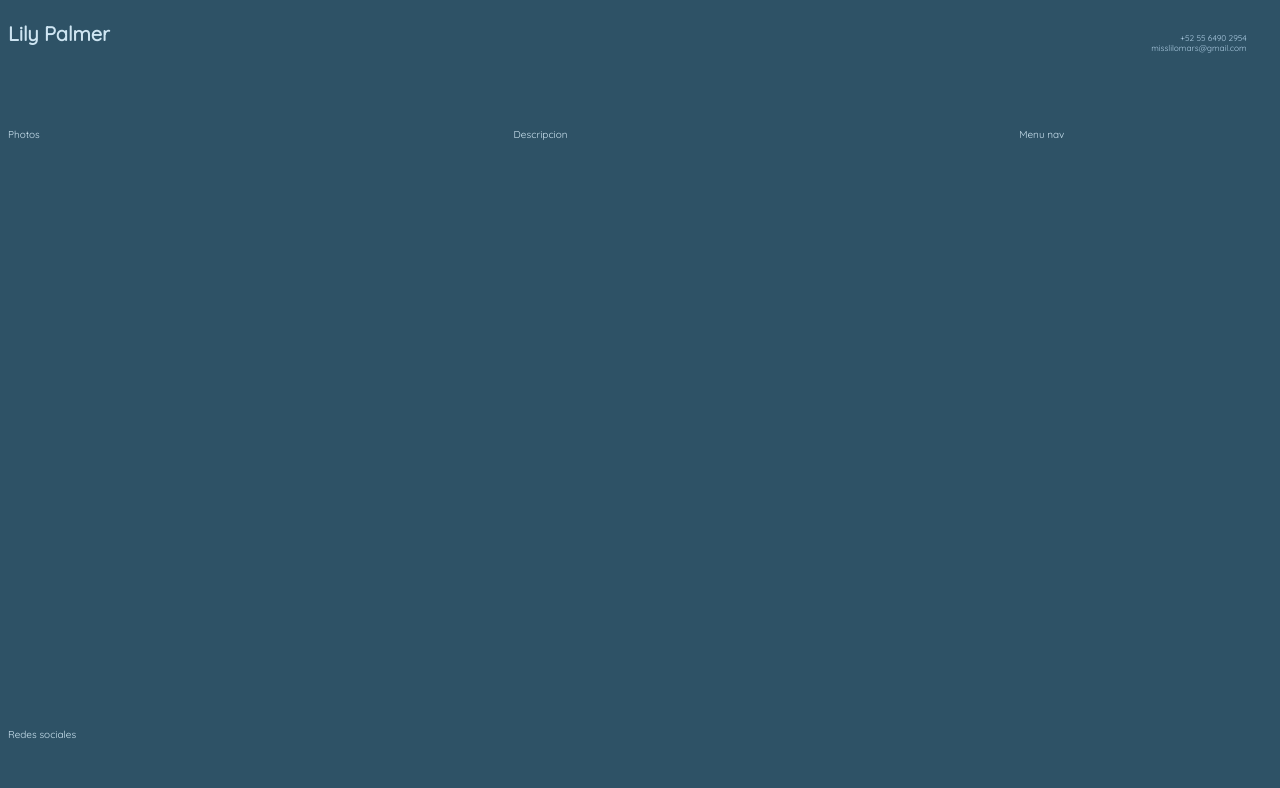
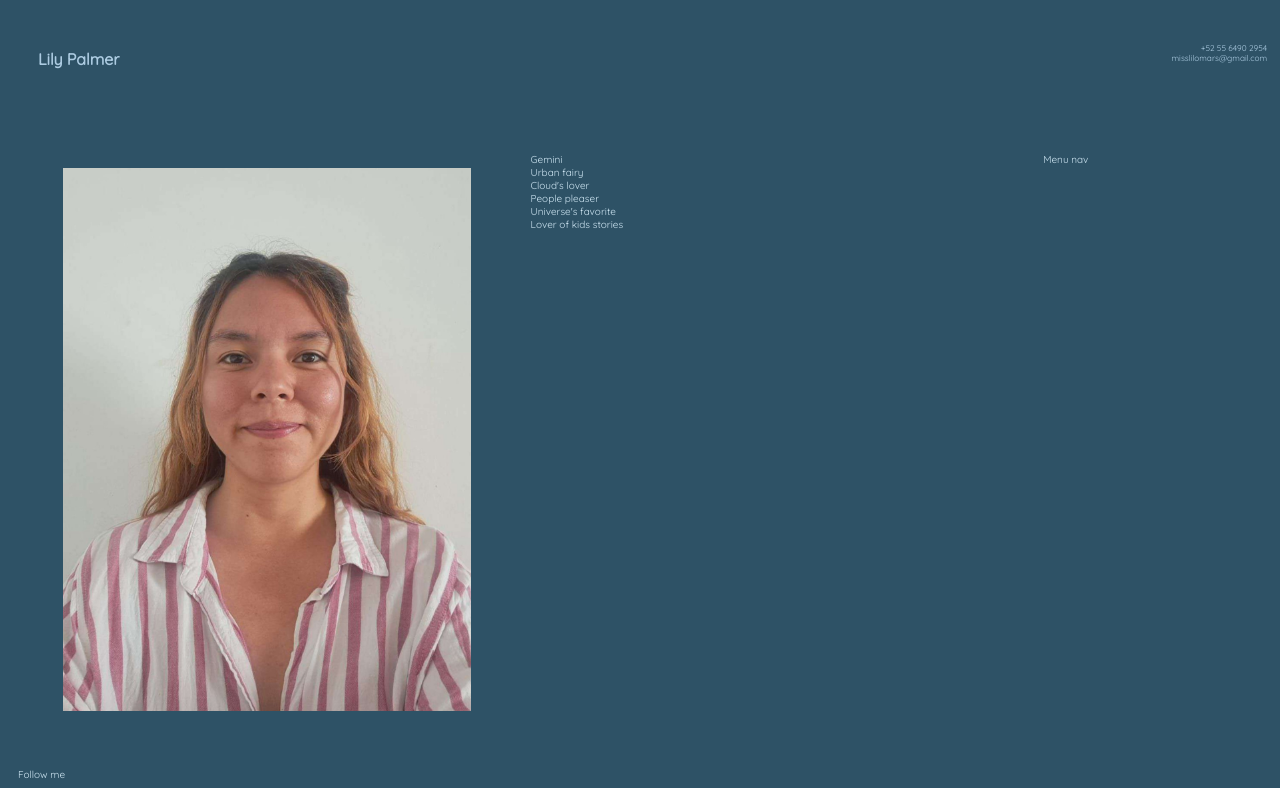
Before and after one commit to Sexy-sadeyes-kitty/practicas, a plain HTML site: page html-css-practica/proyecto-1/css/index.html in a window 1280 px wide. Shown: the top 788 px of the page. Drawn offline with Linux system fonts and the light colour scheme.

Commit message:
feature: photo & descripción

```diff
--- a/html-css-practica/proyecto-1/css/css/style.css
+++ b/html-css-practica/proyecto-1/css/css/style.css
@@ -1,5 +1,5 @@
 html{
-    margin: 0;
+    margin: 10px;
     padding: 0;
     border: 0;
     box-sizing: border-box;
@@ -22,17 +22,17 @@ html{
         "footer footer aside";
     grid-template-columns: 40% 40% 20%;
     grid-template-rows: 15% 75% 10%;
+    grid-gap: 15px;
 }
 
-.h1{
+.h1-elements{
     grid-area: h1;
     grid-column: 1 / 3;
     grid-row: 1;
     font-size: medium;
     color: #accbe1;
     text-align: left;
-    padding: 10%;
-    border: 25%;
+    padding: 20px;
 }
 
 .header-elements{
@@ -50,8 +50,15 @@ html{
     grid-area: div;
     grid-column: 1 / 2;
     grid-row: 2;
+    padding: 5px;
 }
 
+.div-img{
+    width: 100%;
+    height: 100%;
+    object-fit: cover;
+
+}
 .main-elements{
     grid-area: main;
     grid-column: 2 / 3;
--- a/html-css-practica/proyecto-1/css/index.html
+++ b/html-css-practica/proyecto-1/css/index.html
@@ -14,10 +14,21 @@
     <div class="container">
         <h1 class="h1-elements">Lily Palmer</h1>
         <header class="header-elements">+52 55 6490 2954 <br> misslilomars@gmail.com</header>
-        <main class="main-elements">Descripcion</main>
-        <div class="div-elements">Photos</div>
+        <div class="div-elements">
+           <figure class="img-1">
+            <img src="assets/Selfie_page-0001.jpg" class="div-img" alt="selfie">
+        </figure>
+        </div>
+        <main class="main-elements">
+            <span> Gemini <br> Urban fairy <br> Cloud's lover <br> People pleaser <br> Universe's favorite <br> Lover of kids stories </span>
+        </main>
         <aside class="aside-elements">Menu nav</aside>
-        <footer class="footer-elements">Redes sociales</footer>
+        <footer class="footer-elements">
+            <span>Follow me</span>
+            <figure class="social-m">
+                <img src="assets/linkedin-logo-512x512.png" alt="Linkedin-logo">
+            </figure>
+        </footer>
     </div>
 </body>
 </html>
```
Also changed, not shown: html-css-practica/proyecto-1/css/assets/20210611_190119.jpg (added), html-css-practica/proyecto-1/css/assets/Instagram-Logo.wine.png (added), html-css-practica/proyecto-1/css/assets/Selfie_page-0001.jpg (added), html-css-practica/proyecto-1/css/assets/WIN_20220926_11_26_39_Pro.jpg (added), html-css-practica/proyecto-1/css/assets/gh-logo.png (added), html-css-practica/proyecto-1/css/assets/linkedin-logo-512x512.png (added), 1 other file.
